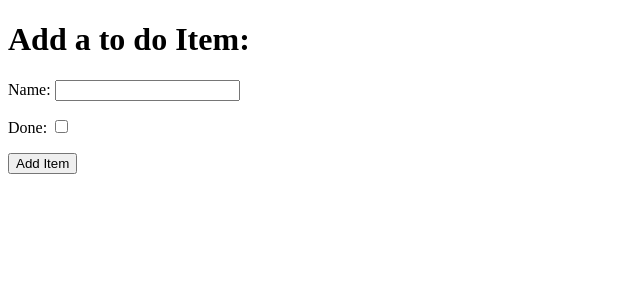
After one commit to andna5980/hello-django, a Django app: page /add in a window 1280 px wide. The commit adds this page. Shown: the top 300 px of the page, without its empty margins (0-640 px from the left). Run offline with Django 3.2, Linux system fonts and the light colour scheme.

Commit message:
add item form

```diff
--- a/django_todo/urls.py
+++ b/django_todo/urls.py
@@ -15,9 +15,11 @@ Including another URLconf
 """
 from django.contrib import admin
 from django.urls import path
-from todo.views import get_todo_list
+from todo.views import get_todo_list, add_item
 
 urlpatterns = [
     path('admin/', admin.site.urls),
-    path('', get_todo_list, name='get_todo_list')
+    path('', get_todo_list, name='get_todo_list'),
+    path('add', add_item, name='add')
+
 ]
--- /dev/null
+++ b/todo/templates/todo/add_item.html
@@ -0,0 +1,32 @@
+<!DOCTYPE html>
+<html lang="en">
+<head>
+    <meta charset="UTF-8">
+    <meta http-equiv="X-UA-Compatible" content="IE=edge">
+    <meta name="viewport" content="width=device-width, initial-scale=1.0">
+    <title>Document</title>
+</head>
+<body>
+  	<h1> Add a to do Item:</h1>
+	<form method="post" action="add">
+		<div>
+			<p>
+				<label for="id_name">Name: </label>
+				<input type="text" id="id_name" name="item_name">
+			</p>
+		</div>
+		<div>
+			<p>
+				<label for="id_done">Done: </label>
+				<input type="checkbox" id="id_done" name="done">
+			</p>
+		</div>
+		<div>
+			<p>
+				<button type="submit">Add Item </button>
+			</p>
+		</div>
+	</form>
+
+</body>
+</html>
--- a/todo/templates/todo/todo_list.html
+++ b/todo/templates/todo/todo_list.html
@@ -22,5 +22,6 @@
 				<tr><td>You have nothing to do.</td></tr>
 				{% endfor %}
 			</table>
+			<a href="/add">Add an Item</a>
 </body>
 </html>
--- a/todo/views.py
+++ b/todo/views.py
@@ -10,3 +10,6 @@ def get_todo_list(request):
         'items': items
     }
     return render(request, 'todo/todo_list.html', context)
+
+def add_item(request):
+    return render(request, 'todo/add_item.html')
```
